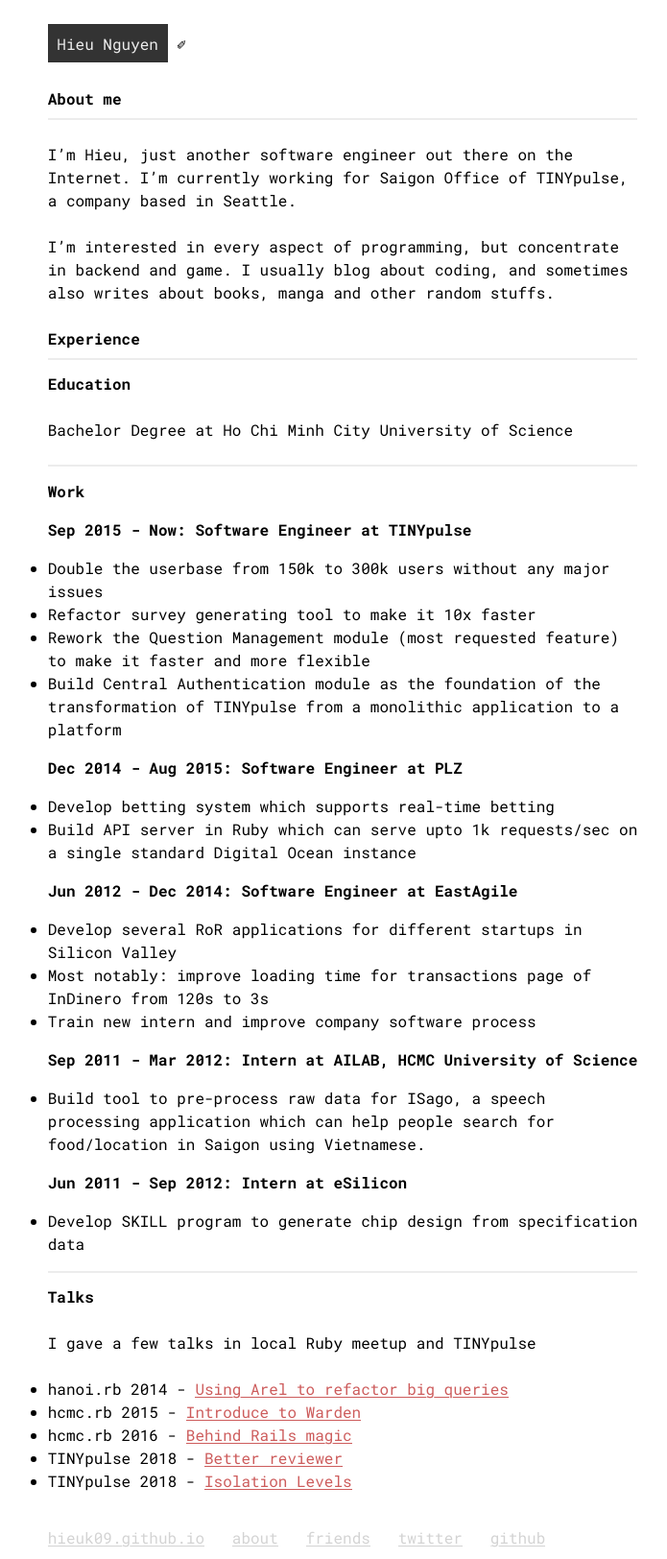
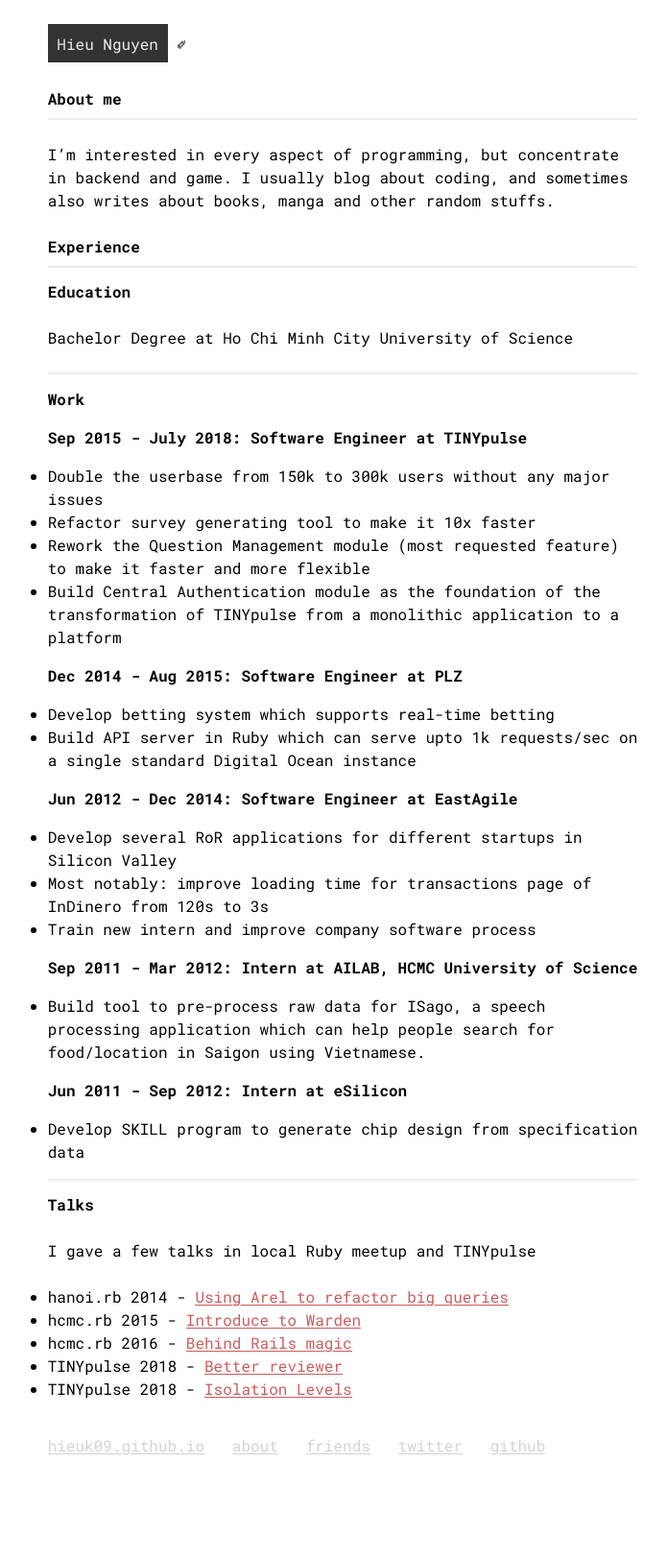
Before and after one commit to hieuk09/hieuk09.github.io, a Jekyll site: the page built from about/index.md, in a window 1280 px wide. Shown: the whole page at 96% size, without its empty margins (283-978 px from the left). Built offline with Jekyll 4.4.1, drawn with Linux system fonts in a browser that asks for light colours; after the commit the page ends 1528 px from its top, so only the background shows below that.

Commit message:
[ax] Update work experience

```diff
--- a/about/index.md
+++ b/about/index.md
@@ -2,9 +2,6 @@
 layout: post
 title: About me
 ---
-
-I'm Hieu, just another software engineer out there on the Internet. I'm
-currently working for Saigon Office of TINYpulse, a company based in Seattle.
 
 I'm interested in every aspect of programming, but concentrate in backend and game.
 I usually blog about coding, and sometimes also writes about books, manga and other
@@ -22,7 +19,7 @@
 
 ## Work
 
-### Sep 2015 - Now: Software Engineer at TINYpulse
+### Sep 2015 - July 2018: Software Engineer at TINYpulse
 
 - Double the userbase from 150k to 300k users without any major issues
 - Refactor survey generating tool to make it 10x faster
```
